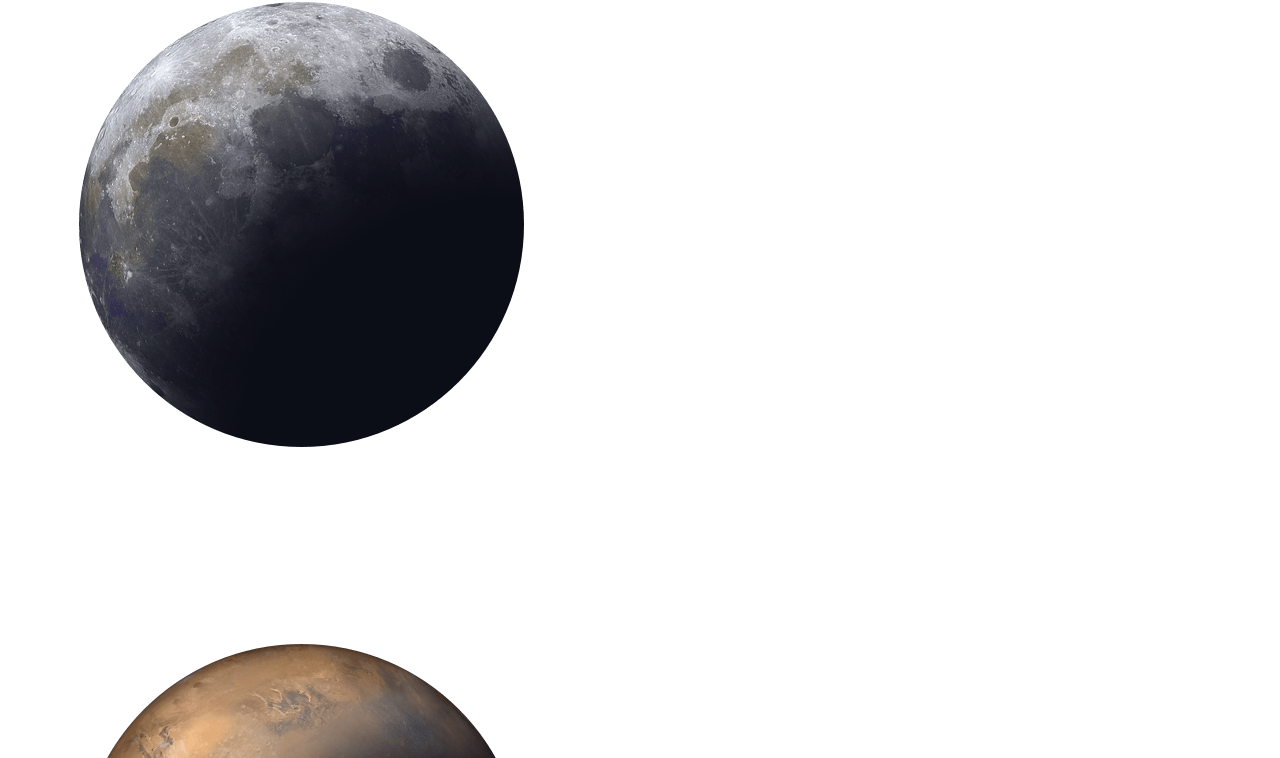
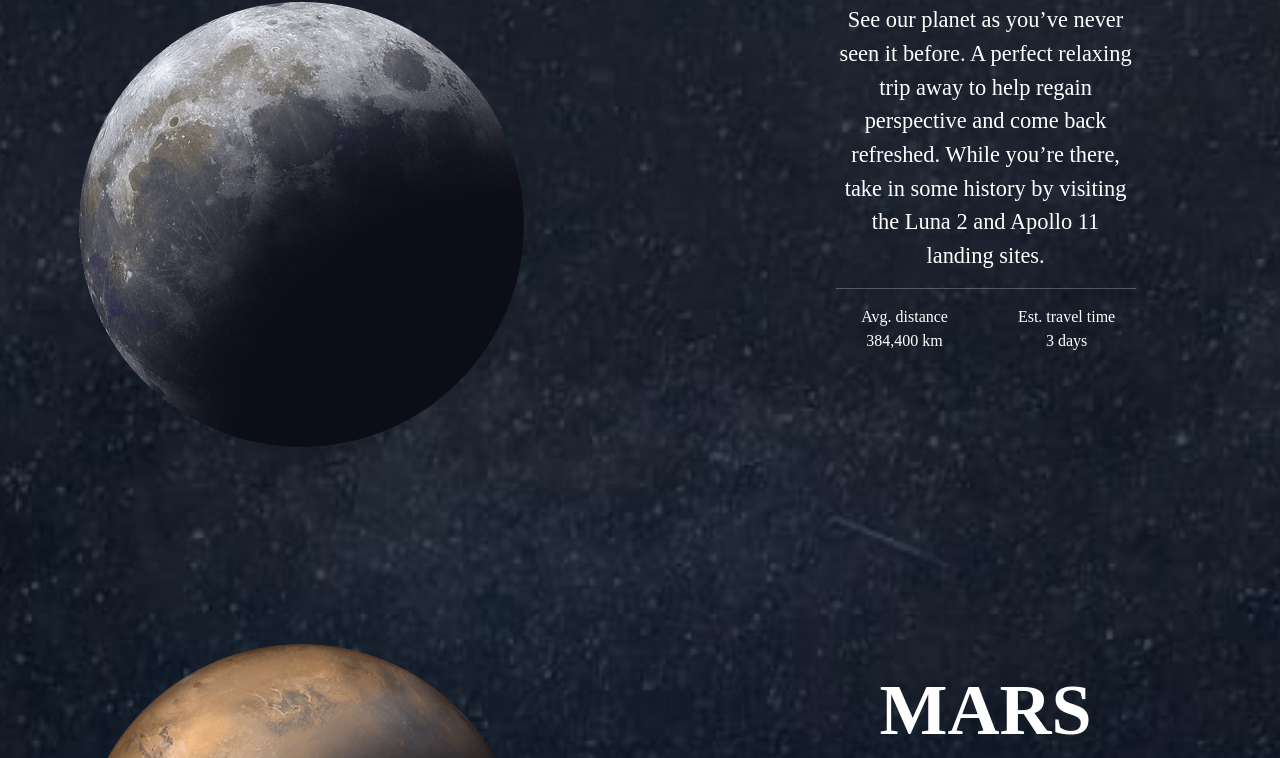
Before and after one commit to s21sd/spacego, a plain HTML site: page destination-moon.html in a window 1280 px wide. Shown: the part 375-1133 px from the top of the page. Drawn offline with nearby package versions, Linux system fonts and the light colour scheme; the site is published under a folder, as on GitHub Pages, so addresses that start at the root find nothing.

Commit message:
Update destination.css

```diff
--- a/destination.css
+++ b/destination.css
@@ -3,7 +3,7 @@ body{
     height:100%;
       /* min-height:400px; */
       background-size:cover;
-    background-image:url(/img/background-destination-desktop.jpg);
+    background-image:url(img/background-destination-desktop.jpg);
       object-fit: contain;
       background-position: center;
       background-repeat: no-repeat;
```
